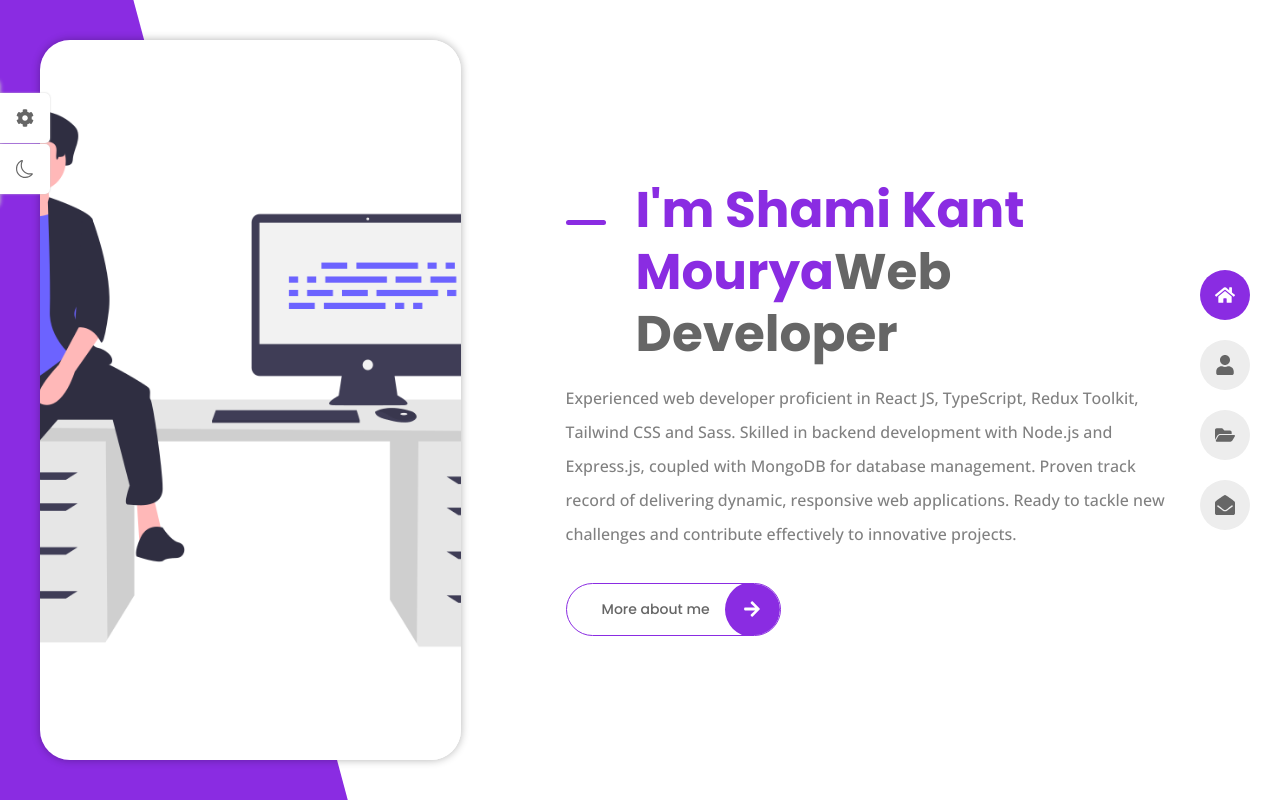
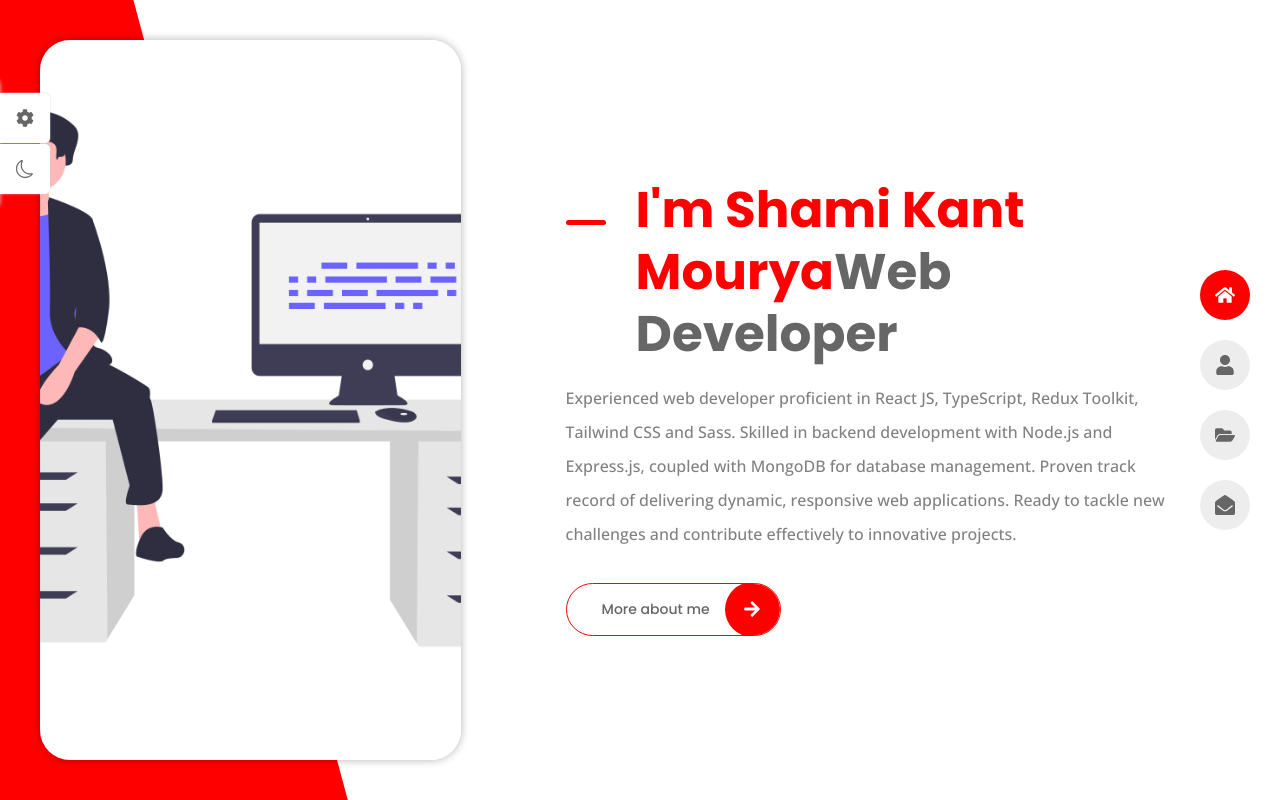
Before and after one commit to ShamiKantMourya/shami_mourya_portfolio, a React (Vite) app: page / in a window 1280 px wide. Built offline with nearby package versions, Linux system fonts and the light colour scheme.

Commit message:
change theme

```diff
--- a/src/components/ThemeItem.jsx
+++ b/src/components/ThemeItem.jsx
@@ -1,7 +1,9 @@
 import React from "react";
 
-const ThemeItem = ({ color, img }) => {
-  return <img src={img} className="theme__img" />;
+const ThemeItem = ({ color, img, changeColor }) => {
+  return (
+    <img src={img} className="theme__img" onClick={() => changeColor(color)} />
+  );
 };
 
 export default ThemeItem;
--- a/src/components/Themes.jsx
+++ b/src/components/Themes.jsx
@@ -1,4 +1,4 @@
-import React, { useState } from "react";
+import React, { useEffect, useState } from "react";
 import { FaCog } from "react-icons/fa";
 import { BsSun, BsMoon } from "react-icons/bs";
 
@@ -8,10 +8,23 @@ import "./themes.scss";
 
 const Themes = () => {
   const [showSwitcher, setShowSwitcher] = useState(false);
+  const [color, setColor] = useState("red");
+
+  const changeColor = (color) => {
+    setColor(color);
+  };
+
+  useEffect(() => {
+    document.documentElement.style.setProperty("--first-color", color);
+    localStorage.setItem("color", color)
+  }, [color]);
   return (
     <div>
       <div className={`${showSwitcher ? "show-switcher" : ""} style__switcher`}>
-        <div className="style__switcher-toggler">
+        <div
+          className="style__switcher-toggler"
+          onClick={() => setShowSwitcher(!showSwitcher)}
+        >
           <FaCog />
         </div>
         <div className="theme__toggler">
@@ -20,7 +33,7 @@ const Themes = () => {
         <h3 className="style__switcher-tittle">Style Switcher</h3>
         <div className="style__switcher-items">
           {themes.map((theme) => (
-            <ThemeItem key={theme.id} {...theme} />
+            <ThemeItem key={theme.id} {...theme} changeColor={changeColor} />
           ))}
         </div>
         <div
--- a/src/components/themes.scss
+++ b/src/components/themes.scss
@@ -53,6 +53,11 @@ color: hsl(0, 0%, 40%);
     display: grid;
     place-items: center;
     box-shadow: 0 0 2px hsl(0, 0%, 80%);
+    transition: all 0.3s eases;
+}
+.show-switcher .style__switcher-toggler,
+.show-switcher .theme__toggler{
+    left: -100%;
 }
 .style__switcher-toggler{
     top: 10%;
```
